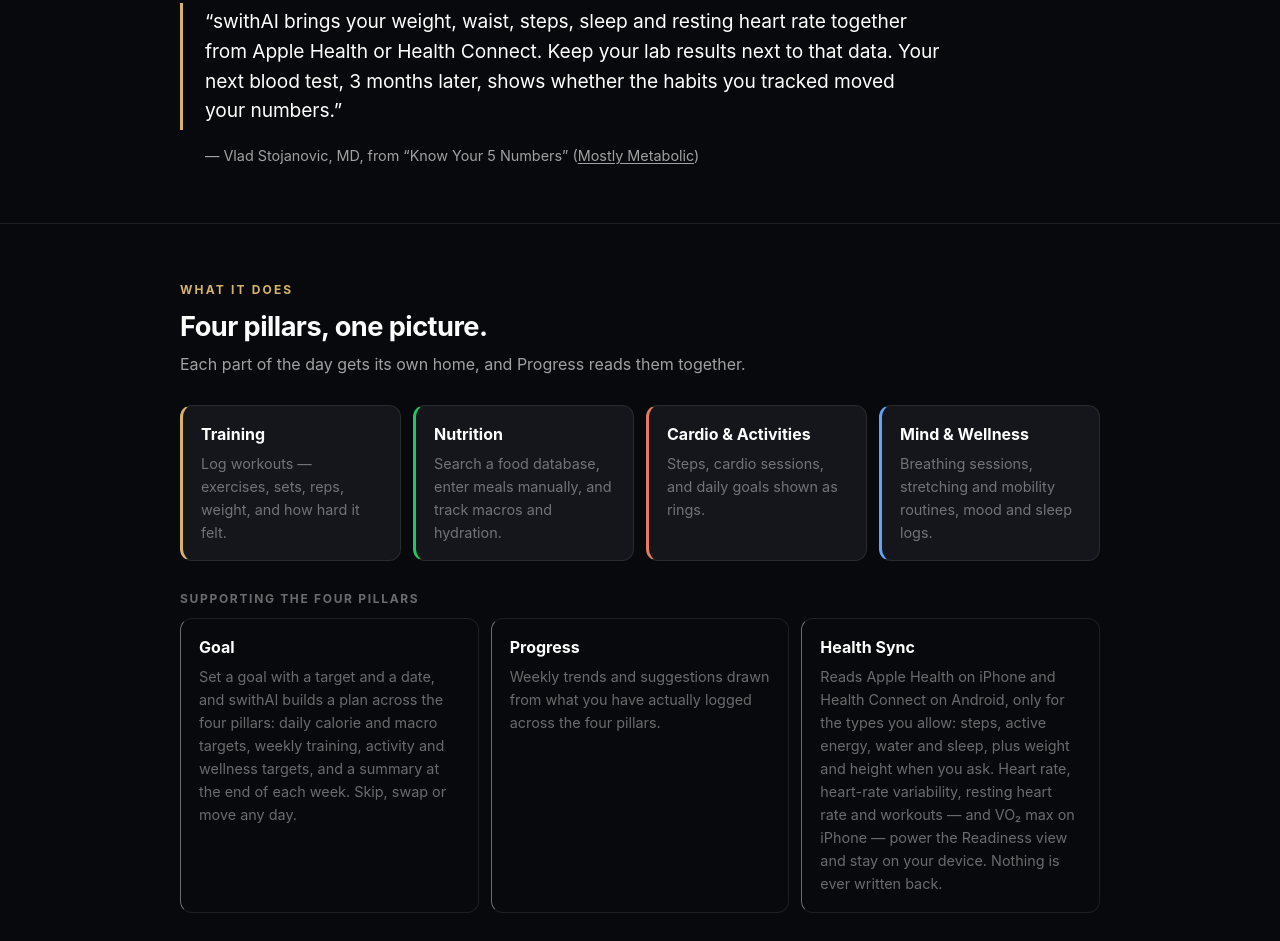
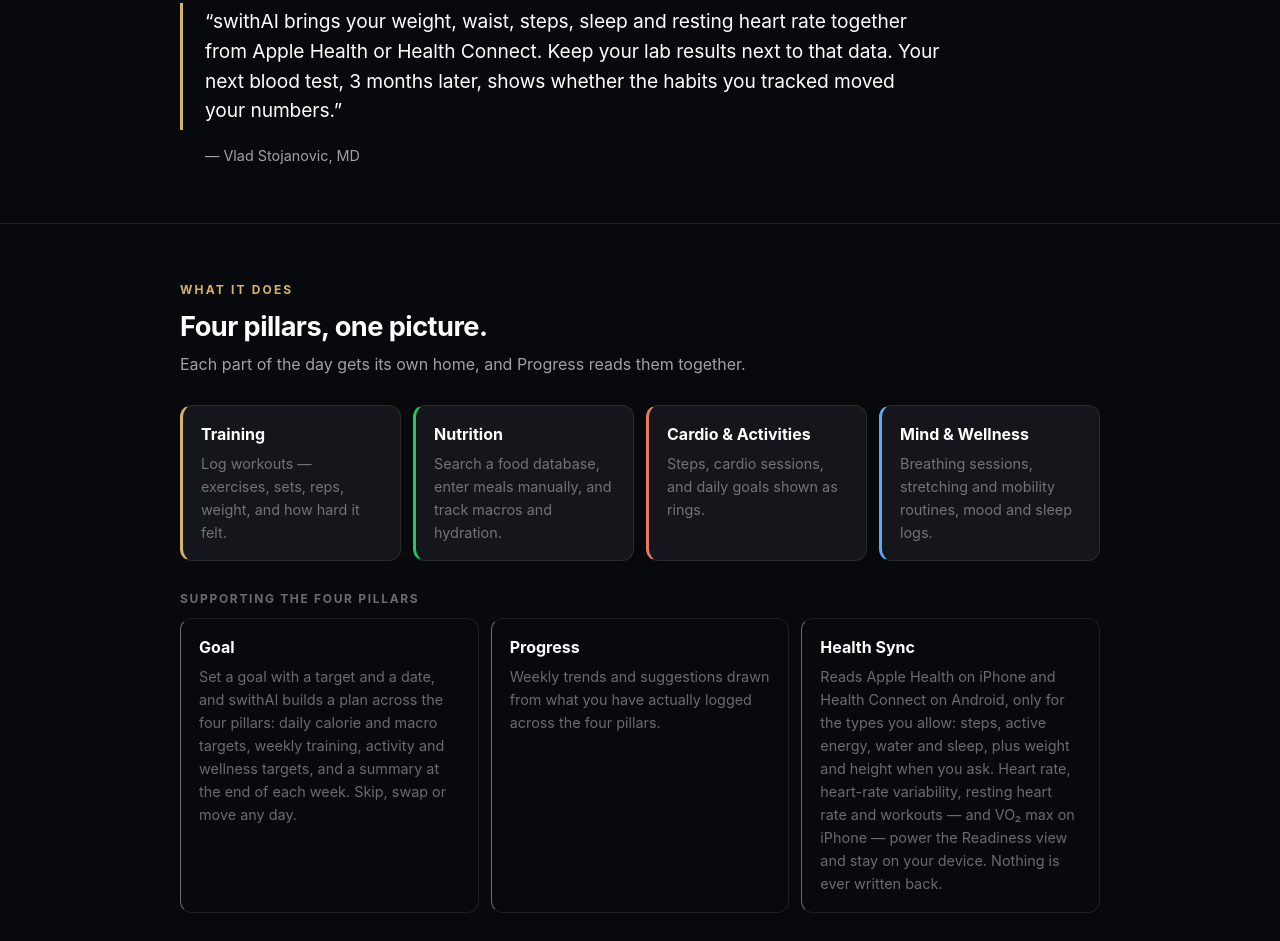
Before and after one commit to ja-tech587/ja-tech587.github.io, a plain HTML site: page index.html in a window 1280 px wide. Shown: the part 915-1856 px from the top of the page. Drawn offline with Linux system fonts and the light colour scheme.

Commit message:
Homepage quote: attribution is "— Vlad Stojanovic, MD"
Drops the "Know Your 5 Numbers" (Mostly Metabolic) source line and its
Substack link, per the approved wording, and the two CSS rules that
styled that link. Quote text and styling unchanged.

Co-Authored-By: Claude Opus 5.5 <noreply@anthropic.com>
Claude-Session: https://claude.ai/code/session_01FaDiJkchzk8wLGE3rDCQck

```diff
--- a/index.html
+++ b/index.html
@@ -224,8 +224,6 @@
   }
   .testimonial blockquote p { margin: 0; color: inherit; }
   .testimonial figcaption { margin: 14px 0 0 25px; font-size: 0.9rem; color: var(--dim); }
-  .testimonial figcaption a { color: var(--dim); text-decoration: underline; text-underline-offset: 2px; }
-  .testimonial figcaption a:hover { color: var(--text); }
   @media (max-width: 720px) { .testimonial blockquote { font-size: 1.08rem; padding-left: 16px; } .testimonial figcaption { margin-left: 19px; } }
 
   /* ── Safety + company ── */
@@ -417,7 +415,7 @@
         <blockquote>
           <p>“swithAI brings your weight, waist, steps, sleep and resting heart rate together from Apple Health or Health Connect. Keep your lab results next to that data. Your next blood test, 3 months later, shows whether the habits you tracked moved your numbers.”</p>
         </blockquote>
-        <figcaption>— Vlad Stojanovic, MD, from “Know Your 5 Numbers” (<a href="https://vladstojanovicmd.substack.com" target="_blank" rel="noopener">Mostly Metabolic</a>)</figcaption>
+        <figcaption>— Vlad Stojanovic, MD</figcaption>
       </figure>
     </div>
   </section>
```
